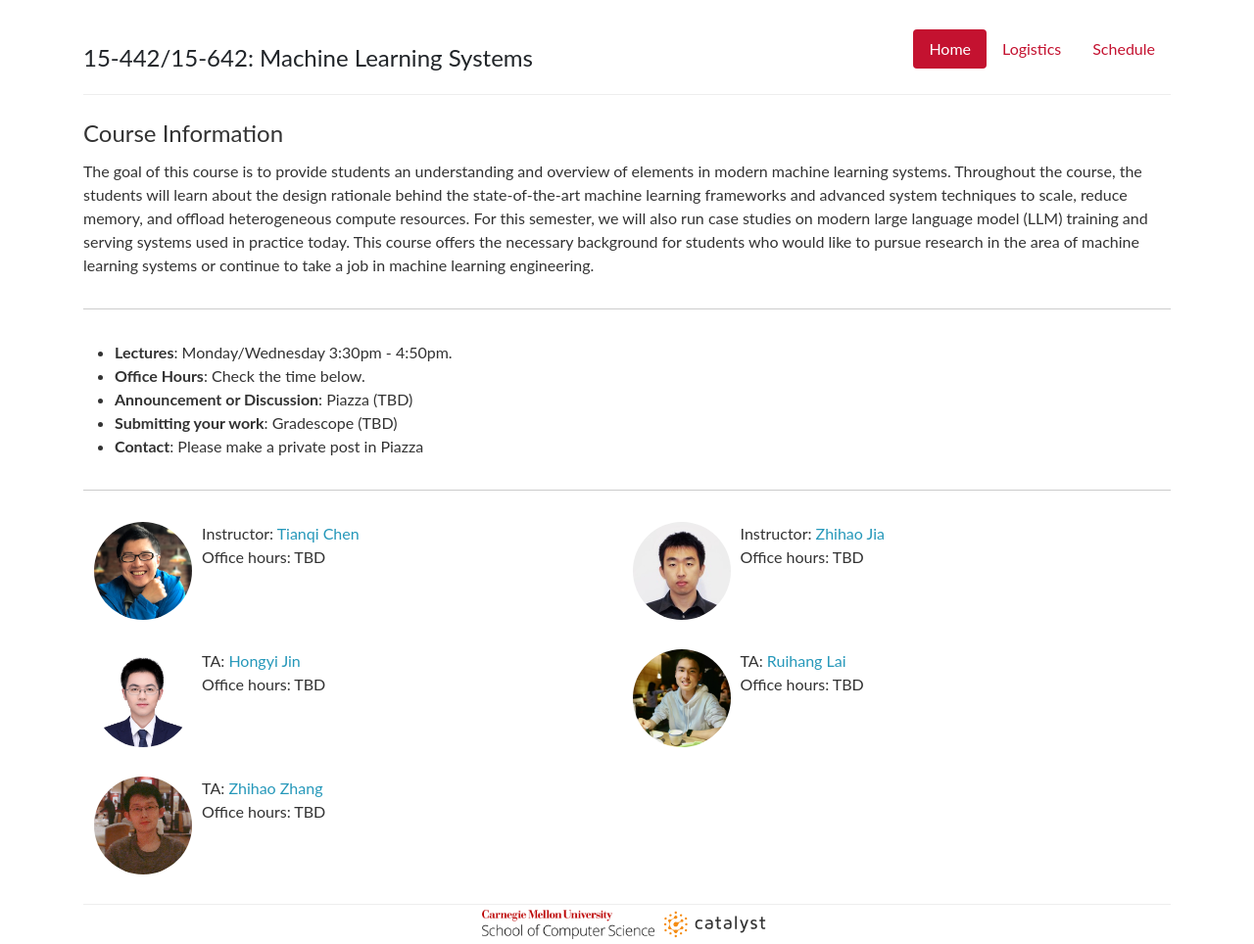
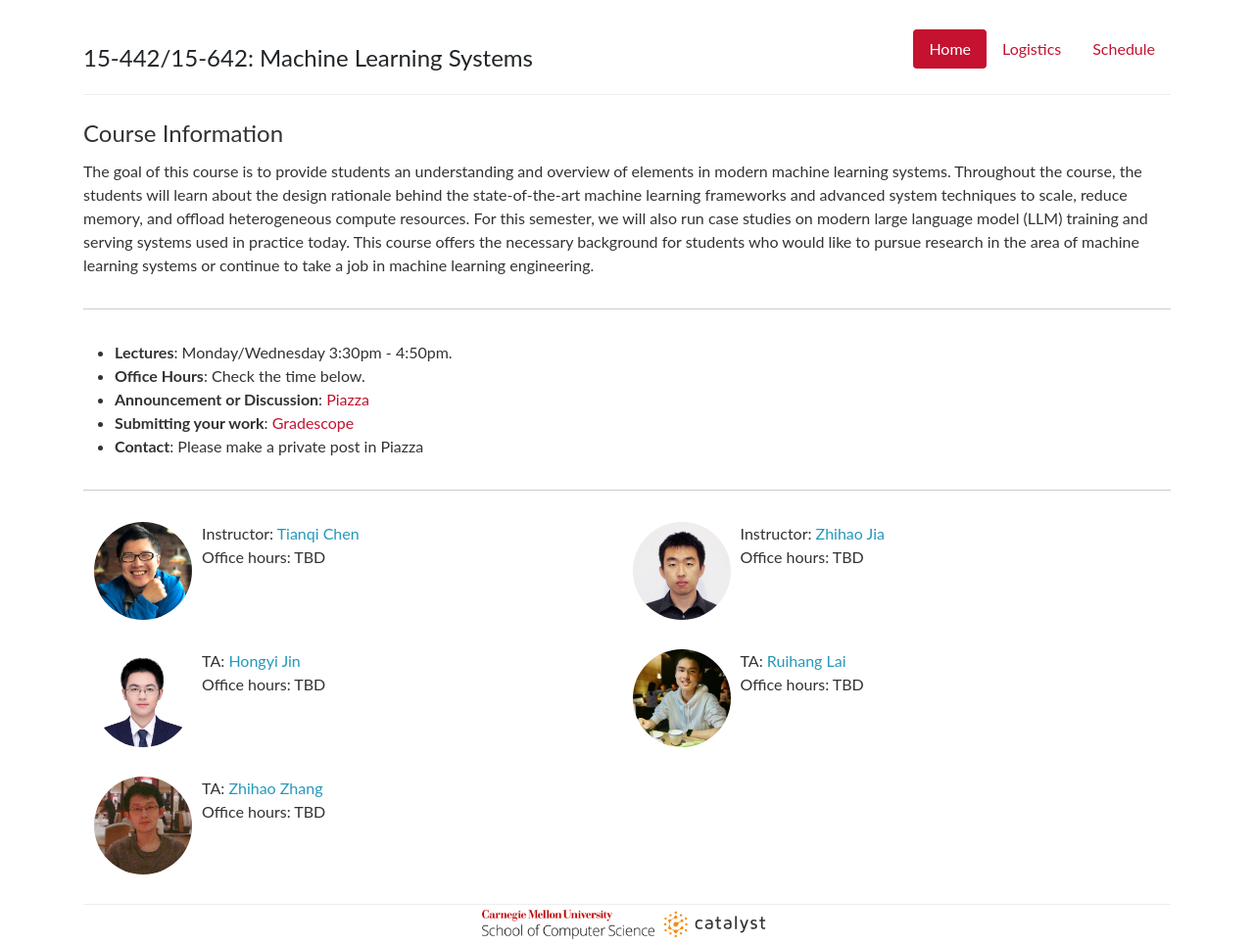
Before and after one commit to mlsyscourse/mlsyscourse.github.io, a Jekyll site: the page built from index.md, in a window 1280 px wide. Shown: the whole page at 98% size. Built offline with Jekyll 4.4.1, drawn with Linux system fonts in a browser that asks for light colours.

Commit message:
update link

```diff
--- a/index.md
+++ b/index.md
@@ -15,8 +15,8 @@ This course offers the necessary background for students who would like to pursu
 
 * **Lectures**: Monday/Wednesday 3:30pm - 4:50pm.
 * **Office Hours**: Check the time below.
-* **Announcement or Discussion**: Piazza (TBD)
-* **Submitting your work**: Gradescope (TBD)
+* **Announcement or Discussion**: [Piazza](https://piazza.com/cmu/spring2024/15442)
+* **Submitting your work**: [Gradescope](https://www.gradescope.com/courses/707007)
 * **Contact**: Please make a private post in Piazza
 
 ----
```
